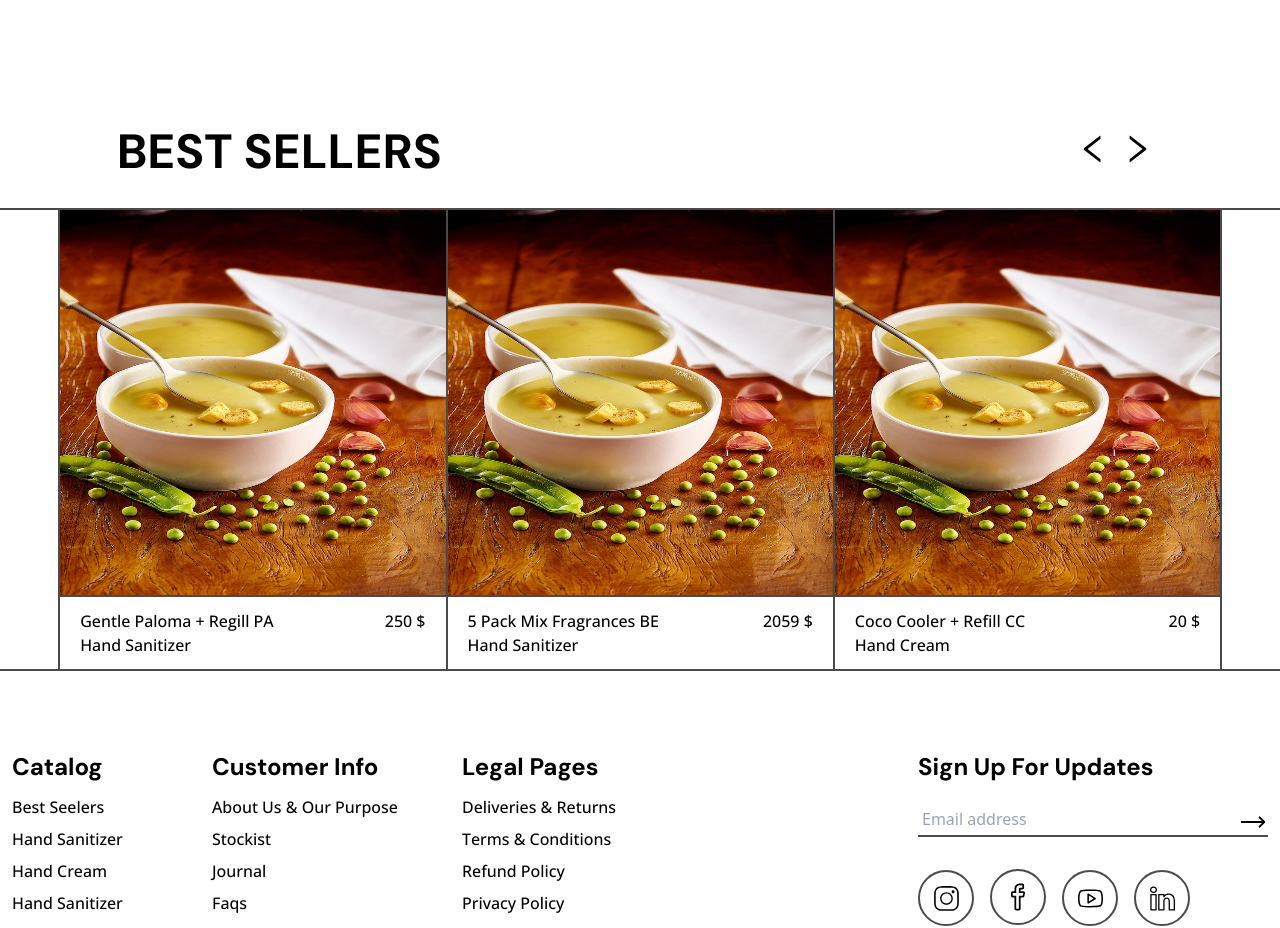
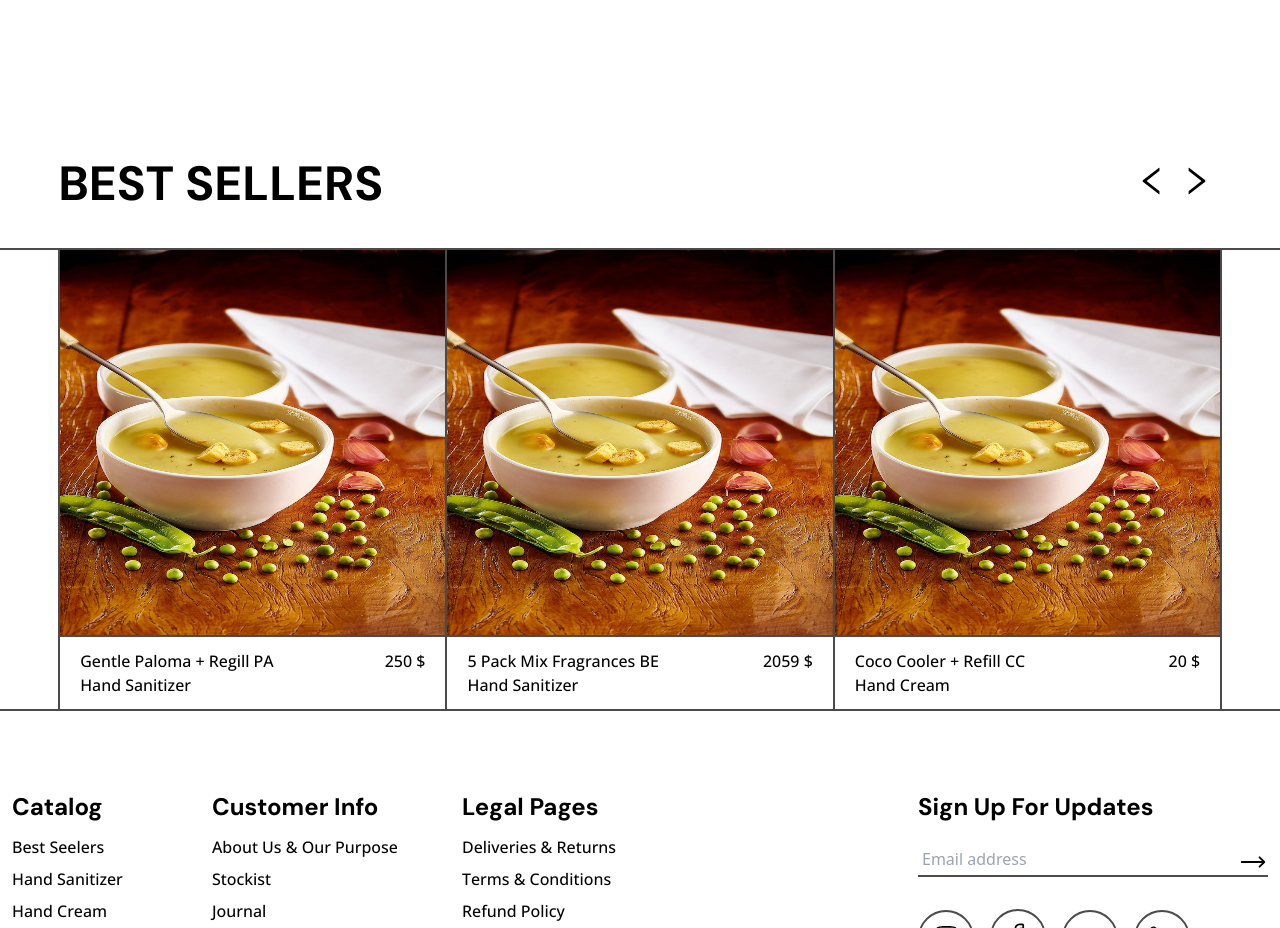
Before and after one commit to rejoan121615/NILEN-fullStack-e-commerce, a React (Vite) app in the folder front-end/: page / in a window 1280 px wide. Shown: the part 827-1755 px from the top of the page. Built offline with nearby package versions, Linux system fonts and the light colour scheme.

Commit message:
best sellers slider complete

```diff
--- a/front-end/src/Components/Elements/BestSellers/BestSellers.jsx
+++ b/front-end/src/Components/Elements/BestSellers/BestSellers.jsx
@@ -1,13 +1,15 @@
-import React from "react";
+import React, { useEffect, useState } from "react";
 import withSectionWrap from "../../HOC/withSectionWrap";
 import { Swiper, SwiperSlide } from "swiper/react";
 import { Navigation, Pagination, Scrollbar, A11y } from "swiper";
-import "swiper/css/bundle";
-// import { } from 'swiper/react/'
+import "swiper/css";
+import "swiper/css/navigation";
+import "swiper/css/pagination";
+import "swiper/css/scrollbar";
 import ProductImg from "../../../Assets/Images/products-img/product.jpg";
 import Product from "../Product/Product";
 
-const BestSellers = () => {
+const BestSellers = (props) => {
     const productData = [
         {
             title: "Gentle Paloma + Regill PA ",
@@ -52,19 +54,37 @@ const BestSellers = () => {
             type: "Hand Soap",
         },
     ];
+
     return (
         <div className="">
             <div className=" xl:grid xl:grid-cols-cus-12 2xl:grid-cols-12 ">
                 <div className=" border-x-[1px] xl:col-span-10 xl:col-start-2  ">
                     <Swiper
+                        modules={[Navigation]}
+                        onInit={(swiper) => {
+                            swiper.params.navigation.prevEl =
+                                props?.prevBtn?.current;
+                            swiper.params.navigation.nextEl =
+                                props?.nextBtn?.current;
+                            swiper.navigation.init();
+                            swiper.navigation.update();
+                        }}
                         spaceBetween={0}
                         slidesPerView={3}
-                        breakpoints={{ 320: { slidesPerView: 1 }, 640: { slidesPerView: 2}, 1024: {slidesPerView: 3} }}
+                        breakpoints={{
+                            320: { slidesPerView: 1 },
+                            640: { slidesPerView: 2 },
+                            1024: { slidesPerView: 3 },
+                        }}
+                        loop={true}
                     >
                         {productData.map((item, index) => {
                             return (
-                                <SwiperSlide className=" ">
-                                    <Product className=" border-x-[1px] " key={index} {...item} />
+                                <SwiperSlide key={index} className=" ">
+                                    <Product
+                                        className=" border-x-[1px] "
+                                        {...item}
+                                    />
                                 </SwiperSlide>
                             );
                         })}
--- a/front-end/src/Components/HOC/withSectionWrap.jsx
+++ b/front-end/src/Components/HOC/withSectionWrap.jsx
@@ -1,4 +1,4 @@
-import React from "react";
+import React, { useRef } from "react";
 import SectionTitle from "../Ui/TitleText/SectionTitle";
 import { AiOutlineRight, AiOutlineLeft } from "react-icons/ai";
 
@@ -6,24 +6,35 @@ const withSectionWrap = (WrappedComponent, props) => {
     return class extends React.Component {
         constructor(props) {
             super(props);
+            this.nextRef = React.createRef();
+            this.prevRef = React.createRef();
         }
         render() {
             return (
-                <section className=" mt-20 lg:mt-32 ">
+                <section className=" mt-20 lg:mt-32 xl:mt-40 2xl:mt-52 ">
                     <div className=" max-w-max-boundry mx-auto">
                         {/* title  */}
-                        <div className=" px-3 mx-auto mb-6 sm:mb-8 ">
-                            <div className=" w-full flex items-center justify-between xl:grid lg:grid-cols-12 ">
+                        <div className=" mx-auto mb-6 sm:mb-8 lg:mb-10 2xl:mb-14 ">
+                            <div
+                                className=" px-3 w-full flex items-center justify-between
+                             xl:px-0 xl:grid xl:grid-cols-cus-12 2xl:grid-cols-12 "
+                            >
                                 <SectionTitle className=" lg:col-start-2 lg:col-span-7 ">
                                     {props.title}
                                 </SectionTitle>
                                 {/* right side btns  */}
                                 {props.slider ? (
                                     <div className=" hidden sm:block xl:col-start-11 xl:justify-self-end ">
-                                        <button className=" cursor-pointer mr-2 ">
+                                        <button
+                                            ref={this.nextRef}
+                                            className=" cursor-pointer mr-2 "
+                                        >
                                             <AiOutlineLeft className=" text-4xl " />
                                         </button>
-                                        <button className=" cursor-pointer mr-2 ">
+                                        <button
+                                            ref={this.prevRef}
+                                            className=" cursor-pointer mr-2 "
+                                        >
                                             <AiOutlineRight className=" text-4xl " />
                                         </button>
                                     </div>
@@ -32,7 +43,11 @@ const withSectionWrap = (WrappedComponent, props) => {
                         </div>
                         {/* slider  */}
                         <div className=" px-3 border-y xl:px-0 ">
-                            <WrappedComponent {...props} />
+                            <WrappedComponent
+                                {...props}
+                                nextBtn={this.nextRef}
+                                prevBtn={this.prevRef}
+                            />
                         </div>
                     </div>
                 </section>
```
